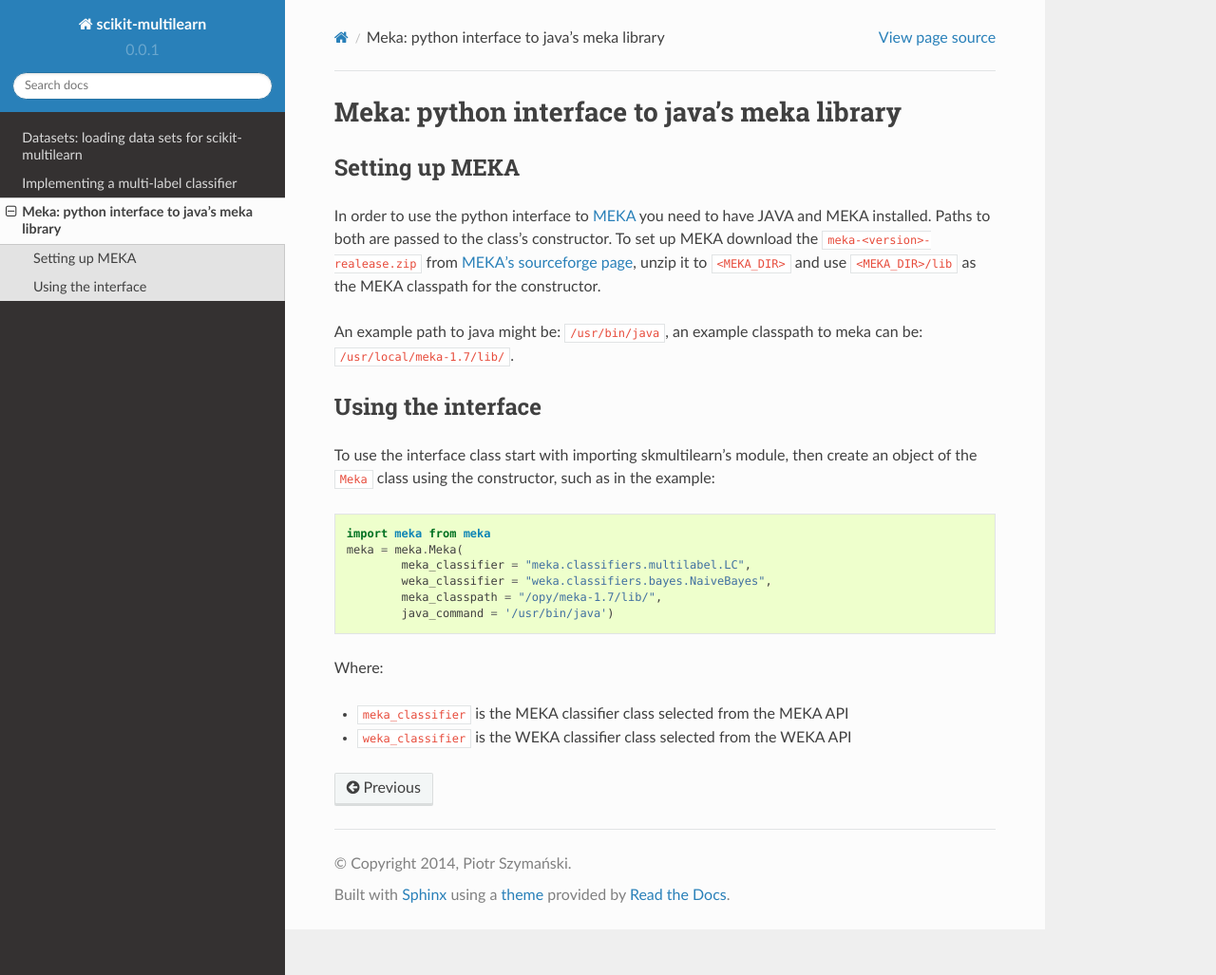
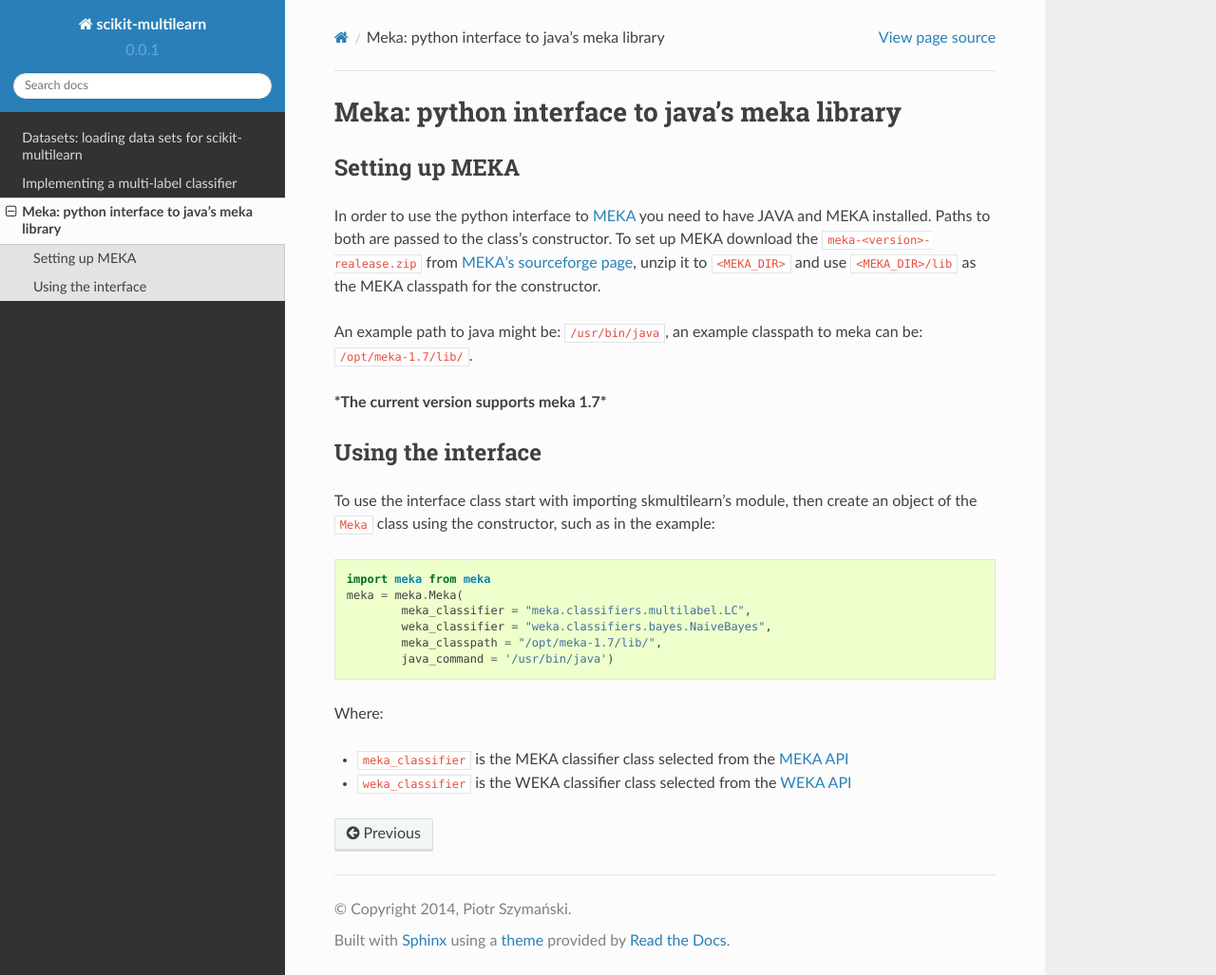
Before and after one commit to scikit-multilearn/scikit-multilearn, a Sphinx documentation site: the page built from docs/source/meka.rst, in a window 1280 px wide and 1027 px high. Shown: the whole window at 95% size. Built offline with Sphinx 7.4.7 and the Read the Docs theme 2.0.0, drawn with Linux system fonts in a browser that asks for light colours.

Commit message:
- meka/weka apidocs links for meka.rst

```diff
--- a/docs/source/meka.rst
+++ b/docs/source/meka.rst
@@ -6,7 +6,9 @@
 ---------------
 In order to use the python interface to `MEKA <http://meka.sourceforge.net/>`_  you need to have JAVA and MEKA installed. Paths to both are passed to the class's constructor. To set up MEKA download the ``meka-<version>-realease.zip`` from `MEKA's sourceforge page <https://sourceforge.net/projects/meka/>`_, unzip it to ``<MEKA_DIR>`` and use ``<MEKA_DIR>/lib`` as the MEKA classpath for the constructor.
 
-An example path to java might be: ``/usr/bin/java``, an example classpath to meka can be: ``/usr/local/meka-1.7/lib/``.
+An example path to java might be: ``/usr/bin/java``, an example classpath to meka can be: ``/opt/meka-1.7/lib/``.
+
+***The current version supports meka 1.7***
 
 Using the interface
 --------------------
@@ -19,10 +21,10 @@
 	meka = meka.Meka(
 		meka_classifier = "meka.classifiers.multilabel.LC",
 		weka_classifier = "weka.classifiers.bayes.NaiveBayes",
-		meka_classpath = "/opy/meka-1.7/lib/",
+		meka_classpath = "/opt/meka-1.7/lib/",
 		java_command = '/usr/bin/java')
 
 Where:
 
-- ``meka_classifier`` is the MEKA classifier class selected from the MEKA API
-- ``weka_classifier`` is the WEKA classifier class selected from the WEKA API
+- ``meka_classifier`` is the MEKA classifier class selected from the `MEKA API <http://meka.sourceforge.net/api-1.7/index.html>`_
+- ``weka_classifier`` is the WEKA classifier class selected from the `WEKA API <http://http://weka.sourceforge.net/doc.stable/>`_
```
